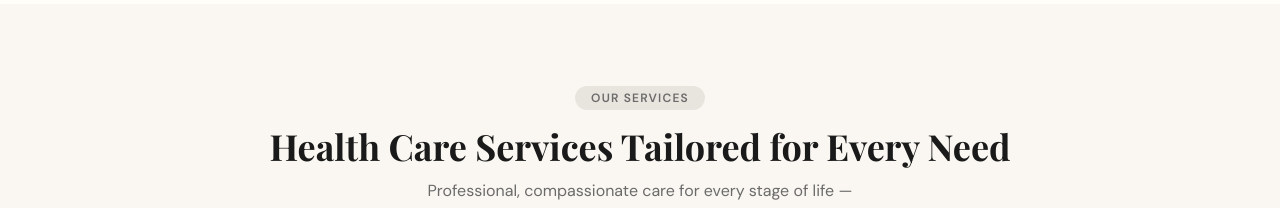
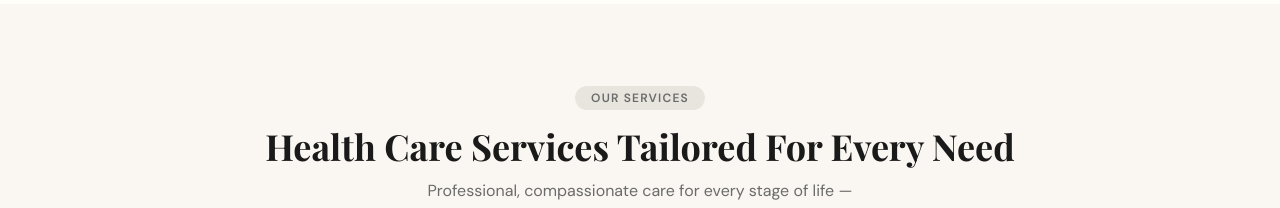
Before and after one commit to islamSorifulhero/Health-Care-Services, a Next.js app: page / in a window 1280 px wide. Shown: the part 1420-1628 px from the top of the page. Built offline with nearby package versions, Linux system fonts and the light colour scheme; a web font is replaced by a local one.

Commit message:
services pages icon added

```diff
--- a/src/components/home/ServicesSection.tsx
+++ b/src/components/home/ServicesSection.tsx
@@ -12,7 +12,7 @@ export function ServicesSection() {
             Our Services
           </span>
           <h2 className="font-playfair text-4xl font-bold text-[#1A1A1A] mb-3">
-            Health Care Services Tailored for Every Need
+            Health Care Services Tailored For Every Need
           </h2>
           <p className="text-mid-gray max-w-md mx-auto">
             Professional, compassionate care for every stage of life — from newborns to seniors
--- a/src/data/services.ts
+++ b/src/data/services.ts
@@ -4,7 +4,7 @@ export const SERVICES = [
     id: 'baby-care',
     name: 'Baby Care',
     shortName: 'Babysitting',
-    icon: '👶',
+    icon: '👪',
     color: '#C4714A',
     bgGradient: 'from-orange-50 to-orange-100',
     cardBg: 'bg-orange-50',
```
